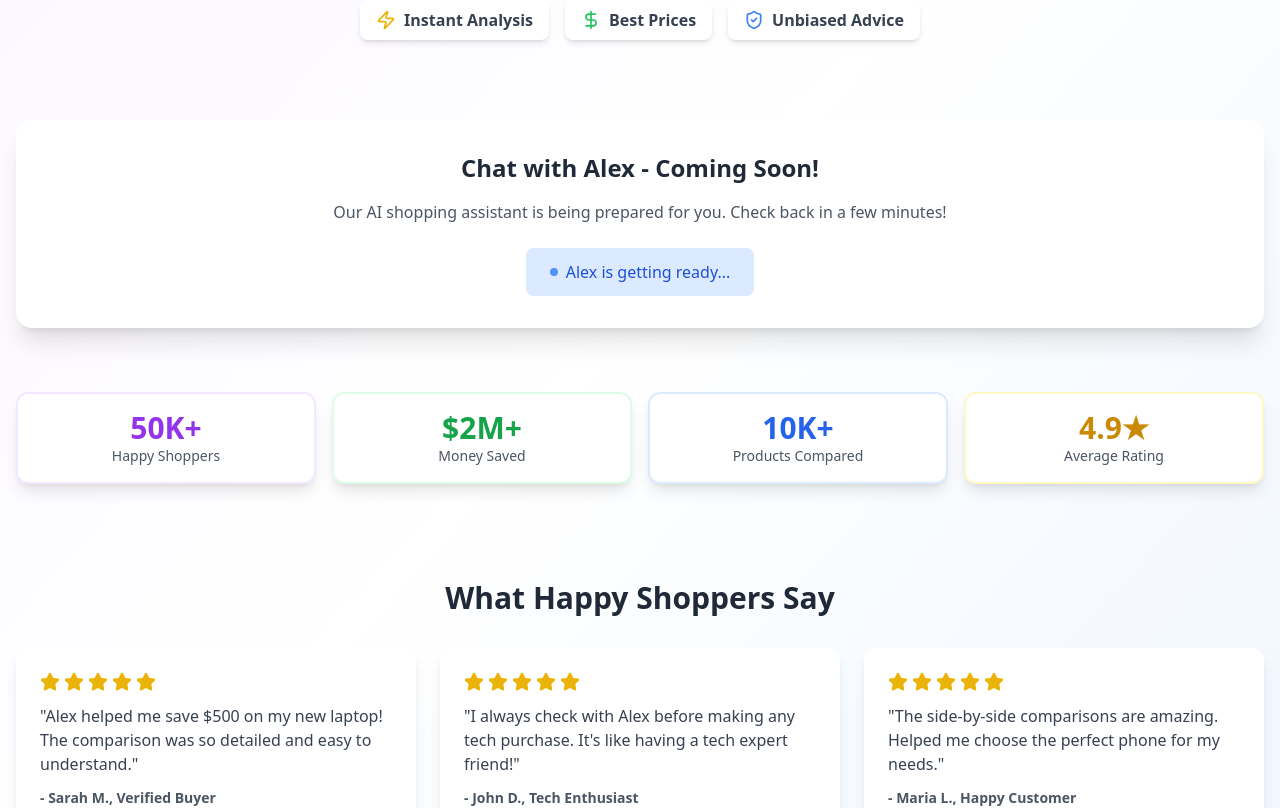
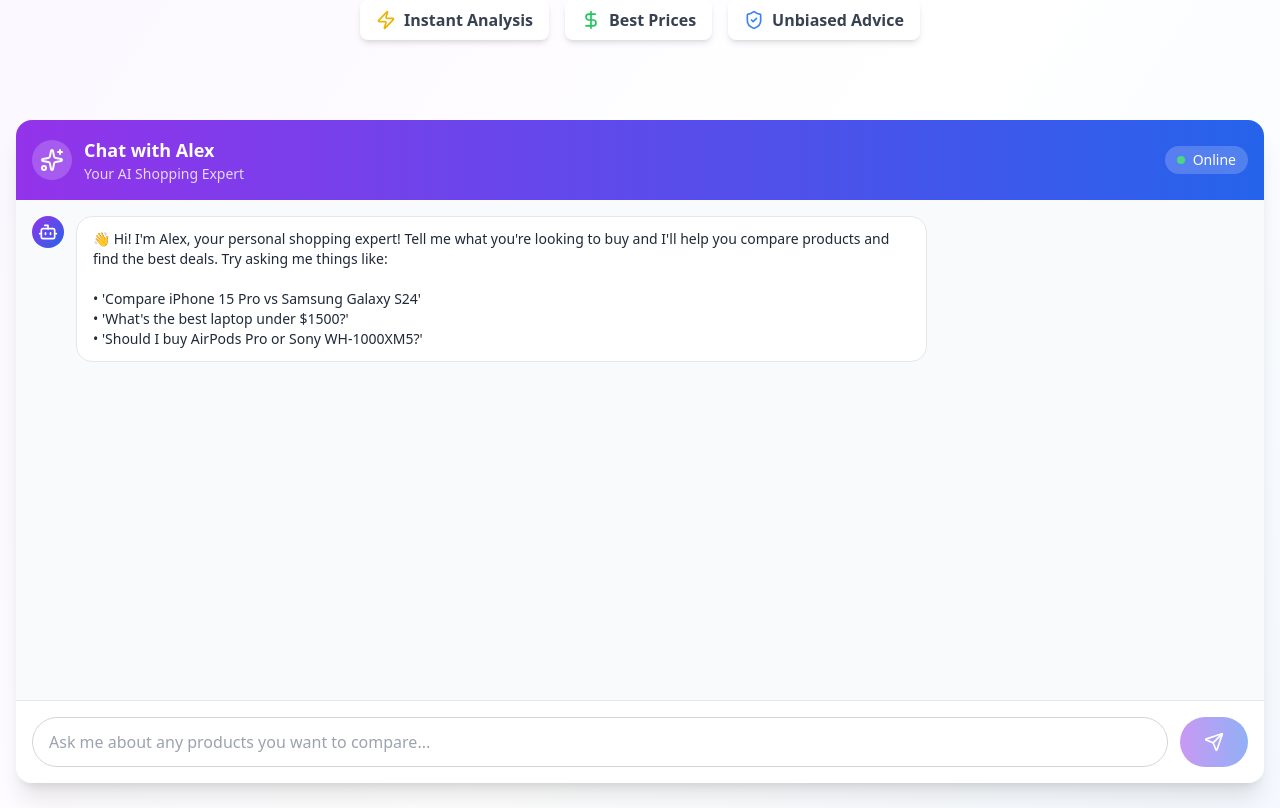
Before and after one commit to maltraiki/compareai, a Next.js app: page / in a window 1280 px wide. Shown: the part 420-1228 px from the top of the page. Built offline with nearby package versions, Linux system fonts and the light colour scheme.

Commit message:
Add working chat interface with Alex AI assistant
- Create simplified ChatInterface component without translations
- Add chat UI with purple/blue gradient design
- Connect to /api/chat endpoint
- Add loading states and error handling
- Enable real-time messaging with Alex persona

```diff
--- a/app/page.tsx
+++ b/app/page.tsx
@@ -1,6 +1,7 @@
 import Link from 'next/link';
 import { Star, ShieldCheck, Zap, Trophy, DollarSign } from 'lucide-react';
 import { Metadata } from 'next';
+import { ChatInterface } from '@/components/ChatInterface';
 
 export const metadata: Metadata = {
   title: 'CompareAI - Your Personal Shopping Expert | Save Money on Every Purchase',
@@ -77,18 +78,9 @@ export default function Home() {
           </div>
         </div>
 
-        {/* Temporary Chat Interface - Coming Soon */}
+        {/* Chat Interface */}
         <div className="mb-16">
-          <div className="bg-white rounded-2xl shadow-xl p-8 text-center">
-            <h2 className="text-2xl font-bold mb-4">Chat with Alex - Coming Soon!</h2>
-            <p className="text-gray-600 mb-6">
-              Our AI shopping assistant is being prepared for you. Check back in a few minutes!
-            </p>
-            <div className="inline-flex items-center gap-2 bg-blue-100 text-blue-700 px-6 py-3 rounded-lg">
-              <div className="w-2 h-2 bg-blue-500 rounded-full animate-pulse"></div>
-              <span className="font-medium">Alex is getting ready...</span>
-            </div>
-          </div>
+          <ChatInterface />
         </div>
 
         {/* Trust Badges */}
--- a/components/ChatInterface.tsx
+++ b/components/ChatInterface.tsx
@@ -1,88 +1,27 @@
 'use client';
 
 import { useState, useRef, useEffect } from 'react';
-import { useTranslations, useLocale } from 'next-intl';
-import { Send, Loader2, Sparkles, ShoppingBag, Zap, TrendingUp } from 'lucide-react';
-import { cn } from '@/lib/utils';
-import { SimpleProductCard } from './SimpleProductCard';
+import { Send, Loader2, User, Bot, Sparkles } from 'lucide-react';
 
 interface Message {
   id: string;
   role: 'user' | 'assistant';
   content: string;
   timestamp: Date;
-  products?: Array<{
-    name: string;
-    price: number;
-    image: string;
-    rating?: number;
-    winner?: boolean;
-  }>;
-}
-
-// Helper function to detect and parse comparisons
-function detectComparison(userMessage: string) {
-  // Check if this is a comparison request
-  const comparisonKeywords = ['vs', 'versus', 'compare', 'or', 'better'];
-  const hasComparison = comparisonKeywords.some(keyword =>
-    userMessage.toLowerCase().includes(keyword)
-  );
-
-  if (!hasComparison) return null;
-
-  // Simple product data mapping
-  const productMap: { [key: string]: any } = {
-    'iphone 15': { name: 'iPhone 15 Pro', price: 999, image: '📱', rating: 4.8 },
-    'samsung s24': { name: 'Samsung S24 Ultra', price: 1199, image: '📱', rating: 4.7 },
-    'macbook air': { name: 'MacBook Air M3', price: 1099, image: '💻', rating: 4.9, winner: true },
-    'macbook pro': { name: 'MacBook Pro', price: 1599, image: '💻', rating: 4.8 },
-    'dell xps': { name: 'Dell XPS 13', price: 999, image: '💻', rating: 4.5 },
-    'ipad air': { name: 'iPad Air', price: 599, image: '📱', rating: 4.6 },
-    'ipad pro': { name: 'iPad Pro', price: 999, image: '📱', rating: 4.7 },
-  };
-
-  // Try to find products in the message
-  const foundProducts: any[] = [];
-  const lowerMessage = userMessage.toLowerCase();
-
-  Object.keys(productMap).forEach(key => {
-    if (lowerMessage.includes(key)) {
-      foundProducts.push(productMap[key]);
-    }
-  });
-
-  // Return products if we found 2 or more
-  if (foundProducts.length >= 2) {
-    // Mark the first product as winner if it has higher rating
-    if (foundProducts[0].rating > foundProducts[1].rating) {
-      foundProducts[0].winner = true;
-    } else if (foundProducts[1].rating > foundProducts[0].rating) {
-      foundProducts[1].winner = true;
-    }
-    return foundProducts.slice(0, 2);
-  }
-
-  return null;
 }
 
 export function ChatInterface() {
-  const t = useTranslations();
-  const locale = useLocale();
-  const isRTL = locale === 'ar';
-
   const [messages, setMessages] = useState<Message[]>([
     {
       id: '1',
       role: 'assistant',
-      content: t('chat.greeting'),
+      content: "👋 Hi! I'm Alex, your personal shopping expert! Tell me what you're looking to buy and I'll help you compare products and find the best deals. Try asking me things like:\n\n• 'Compare iPhone 15 Pro vs Samsung Galaxy S24'\n• 'What's the best laptop under $1500?'\n• 'Should I buy AirPods Pro or Sony WH-1000XM5?'",
       timestamp: new Date(),
     },
   ]);
   const [input, setInput] = useState('');
-  const [loading, setLoading] = useState(false);
-  const [isTyping, setIsTyping] = useState(false);
+  const [isLoading, setIsLoading] = useState(false);
   const messagesEndRef = useRef<HTMLDivElement>(null);
-  const inputRef = useRef<HTMLInputElement>(null);
 
   const scrollToBottom = () => {
     messagesEndRef.current?.scrollIntoView({ behavior: 'smooth' });
@@ -92,8 +31,9 @@ export function ChatInterface() {
     scrollToBottom();
   }, [messages]);
 
-  const sendMessage = async () => {
-    if (!input.trim() || loading) return;
+  const handleSubmit = async (e: React.FormEvent) => {
+    e.preventDefault();
+    if (!input.trim() || isLoading) return;
 
     const userMessage: Message = {
       id: Date.now().toString(),
@@ -102,289 +42,148 @@ export function ChatInterface() {
       timestamp: new Date(),
     };
 
-    setMessages((prev) => [...prev, userMessage]);
+    setMessages(prev => [...prev, userMessage]);
     setInput('');
-    setLoading(true);
-    setIsTyping(true);
+    setIsLoading(true);
 
     try {
       const response = await fetch('/api/chat', {
         method: 'POST',
         headers: { 'Content-Type': 'application/json' },
-        body: JSON.stringify({
-          message: userMessage.content,
-          conversationHistory: messages.slice(-10).map((m) => ({
-            role: m.role,
-            content: m.content,
-          })),
-        }),
+        body: JSON.stringify({ message: input.trim() }),
       });
 
-      if (!response.ok) {
-        throw new Error('Failed to get response');
-      }
+      if (!response.ok) throw new Error('Failed to get response');
 
       const data = await response.json();
-
-      setIsTyping(false);
-
-      // Check if this is a comparison and extract product data
-      const products = detectComparison(userMessage.content);
 
       const assistantMessage: Message = {
         id: (Date.now() + 1).toString(),
         role: 'assistant',
-        content: data.response,
+        content: data.message,
         timestamp: new Date(),
-        products: products || undefined,
       };
 
-      setMessages((prev) => [...prev, assistantMessage]);
+      setMessages(prev => [...prev, assistantMessage]);
 
-      // Auto-save comparison to database for SEO landing pages
-      if (products && products.length >= 2) {
-        try {
-          const response = await fetch('/api/comparisons', {
-            method: 'POST',
-            headers: { 'Content-Type': 'application/json' },
-            body: JSON.stringify({
-              product1Name: products[0].name,
-              product2Name: products[1].name,
-              product1Data: {
-                price: products[0].price,
-                image: products[0].image,
-                rating: products[0].rating,
-                winner: products[0].winner,
-              },
-              product2Data: {
-                price: products[1].price,
-                image: products[1].image,
-                rating: products[1].rating,
-                winner: products[1].winner,
-              },
-            }),
-          });
-
-          const comparisonData = await response.json();
-          console.log('Comparison saved:', comparisonData.slug);
-        } catch (error) {
-          console.error('Failed to save comparison:', error);
-        }
+      // Check if we should create a comparison page
+      if (data.comparisonUrl) {
+        setTimeout(() => {
+          setMessages(prev => [...prev, {
+            id: (Date.now() + 2).toString(),
+            role: 'assistant',
+            content: `📊 I've created a detailed comparison page for you: [View Comparison](${data.comparisonUrl})`,
+            timestamp: new Date(),
+          }]);
+        }, 500);
       }
     } catch (error) {
       console.error('Chat error:', error);
-      setIsTyping(false);
-      setMessages((prev) => [
-        ...prev,
-        {
-          id: (Date.now() + 1).toString(),
-          role: 'assistant',
-          content: 'Sorry, I had a connection issue. Please try again!',
-          timestamp: new Date(),
-        },
-      ]);
+      setMessages(prev => [...prev, {
+        id: (Date.now() + 1).toString(),
+        role: 'assistant',
+        content: "I apologize, but I'm having trouble connecting right now. Please try again in a moment.",
+        timestamp: new Date(),
+      }]);
     } finally {
-      setLoading(false);
-      inputRef.current?.focus();
+      setIsLoading(false);
     }
   };
 
-  const handleKeyPress = (e: React.KeyboardEvent) => {
-    if (e.key === 'Enter' && !e.shiftKey) {
-      e.preventDefault();
-      sendMessage();
-    }
-  };
-
-  const suggestedQueries = [
-    t('suggestions.query1'),
-    t('suggestions.query2'),
-    t('suggestions.query3'),
-    t('suggestions.query4')
-  ];
-
   return (
-    <div className="flex flex-col h-[700px] max-w-4xl mx-auto bg-white rounded-2xl shadow-2xl overflow-hidden">
+    <div className="bg-white rounded-2xl shadow-xl overflow-hidden">
       {/* Chat Header */}
       <div className="bg-gradient-to-r from-purple-600 to-blue-600 p-4">
-        <div className="flex items-center gap-4">
-          <div className="relative">
-            <div className="w-16 h-16 rounded-full bg-white p-1">
-              <div className="w-full h-full rounded-full bg-gradient-to-br from-purple-400 to-blue-400 flex items-center justify-center">
-                <span className="text-2xl">🤖</span>
-              </div>
-            </div>
-            <div className="absolute bottom-0 right-0 w-5 h-5 bg-green-500 rounded-full border-2 border-white flex items-center justify-center">
-              <div className="w-2 h-2 bg-white rounded-full animate-pulse"></div>
-            </div>
+        <div className="flex items-center gap-3">
+          <div className="w-10 h-10 bg-white/20 backdrop-blur rounded-full flex items-center justify-center">
+            <Sparkles className="w-6 h-6 text-white" />
           </div>
-          <div className="flex-1">
-            <h3 className="text-white font-bold text-lg flex items-center gap-2">
-              {t('chat.expertTitle')}
-              <Sparkles className="w-5 h-5 text-yellow-300" />
-            </h3>
-            <p className="text-purple-100 text-sm">
-              {t('chat.helpedShoppers')}
-            </p>
+          <div>
+            <h3 className="text-white font-bold text-lg">Chat with Alex</h3>
+            <p className="text-white/80 text-sm">Your AI Shopping Expert</p>
           </div>
-          <div className="flex gap-2">
-            <div className="bg-white/20 backdrop-blur px-3 py-1 rounded-full">
-              <span className="text-white text-sm font-medium">⚡ {t('chat.fastResponse')}</span>
-            </div>
+          <div className="ml-auto flex items-center gap-2 bg-white/20 backdrop-blur px-3 py-1 rounded-full">
+            <div className="w-2 h-2 bg-green-400 rounded-full animate-pulse"></div>
+            <span className="text-white text-sm font-medium">Online</span>
           </div>
         </div>
       </div>
 
-      {/* Messages Area */}
-      <div className="flex-1 overflow-y-auto p-4 bg-gradient-to-b from-gray-50 to-white">
+      {/* Messages Container */}
+      <div className="h-[500px] overflow-y-auto p-4 space-y-4 bg-gray-50">
         {messages.map((message) => (
-          <div key={message.id}>
+          <div
+            key={message.id}
+            className={`flex gap-3 ${
+              message.role === 'user' ? 'flex-row-reverse' : ''
+            }`}
+          >
             <div
-              className={cn(
-                'flex gap-3 mb-4 animate-fadeIn',
-                message.role === 'user' ? 'justify-end' : 'justify-start'
-              )}
+              className={`w-8 h-8 rounded-full flex items-center justify-center flex-shrink-0 ${
+                message.role === 'user'
+                  ? 'bg-purple-600'
+                  : 'bg-gradient-to-br from-purple-600 to-blue-600'
+              }`}
             >
-              {message.role === 'assistant' && (
-                <div className="flex-shrink-0">
-                  <div className="w-10 h-10 rounded-full bg-gradient-to-br from-purple-500 to-blue-500 flex items-center justify-center shadow-lg">
-                    <span className="text-lg">🤖</span>
-                  </div>
-                </div>
-              )}
-
-              <div
-                className={cn(
-                  'max-w-[75%] rounded-2xl px-4 py-3 shadow-md',
-                  message.role === 'user'
-                    ? 'bg-gradient-to-r from-blue-600 to-purple-600 text-white'
-                    : 'bg-white border border-gray-200 text-gray-800'
-                )}
-              >
-                <p className="text-sm leading-relaxed whitespace-pre-wrap">
-                  {message.content}
-                </p>
-                <span className={cn(
-                  "text-xs mt-1 block",
-                  message.role === 'user' ? 'text-purple-100' : 'text-gray-400'
-                )}>
-                  {new Date(message.timestamp).toLocaleTimeString([], {
-                    hour: '2-digit',
-                    minute: '2-digit'
-                  })}
-                </span>
-              </div>
-
-              {message.role === 'user' && (
-                <div className="flex-shrink-0">
-                  <div className="w-10 h-10 rounded-full bg-gradient-to-br from-green-500 to-teal-500 flex items-center justify-center shadow-lg">
-                    <span className="text-white font-bold text-xs">{t('chat.you')}</span>
-                  </div>
-                </div>
+              {message.role === 'user' ? (
+                <User className="w-5 h-5 text-white" />
+              ) : (
+                <Bot className="w-5 h-5 text-white" />
               )}
             </div>
-
-            {/* Show Simple Product Cards if available */}
-            {message.products && message.products.length > 0 && (
-              <SimpleProductCard products={message.products} />
-            )}
+            <div
+              className={`max-w-[70%] rounded-2xl px-4 py-3 ${
+                message.role === 'user'
+                  ? 'bg-purple-600 text-white'
+                  : 'bg-white border border-gray-200'
+              }`}
+            >
+              <p className="whitespace-pre-wrap text-sm">
+                {message.content}
+              </p>
+            </div>
           </div>
         ))}
-
-        {isTyping && (
-          <div className="flex gap-3 justify-start mb-4">
-            <div className="flex-shrink-0">
-              <div className="w-10 h-10 rounded-full bg-gradient-to-br from-purple-500 to-blue-500 flex items-center justify-center shadow-lg">
-                <span className="text-lg">🤖</span>
-              </div>
+        {isLoading && (
+          <div className="flex gap-3">
+            <div className="w-8 h-8 rounded-full bg-gradient-to-br from-purple-600 to-blue-600 flex items-center justify-center">
+              <Bot className="w-5 h-5 text-white" />
             </div>
-            <div className="bg-white border border-gray-200 rounded-2xl px-4 py-3 shadow-md">
-              <div className="flex items-center gap-1">
-                <div className="w-2 h-2 bg-purple-600 rounded-full animate-bounce" style={{ animationDelay: '0ms' }}></div>
-                <div className="w-2 h-2 bg-purple-600 rounded-full animate-bounce" style={{ animationDelay: '150ms' }}></div>
-                <div className="w-2 h-2 bg-purple-600 rounded-full animate-bounce" style={{ animationDelay: '300ms' }}></div>
+            <div className="bg-white border border-gray-200 rounded-2xl px-4 py-3">
+              <div className="flex items-center gap-2">
+                <Loader2 className="w-4 h-4 animate-spin text-purple-600" />
+                <span className="text-sm text-gray-600">Alex is thinking...</span>
               </div>
             </div>
           </div>
         )}
-
         <div ref={messagesEndRef} />
       </div>
 
-      {/* Suggested Queries */}
-      {messages.length === 1 && (
-        <div className="px-4 pb-2 bg-white">
-          <p className="text-sm font-semibold text-gray-700 mb-2 flex items-center gap-2">
-            <TrendingUp className="w-4 h-4 text-purple-600" />
-            {t('chat.popularComparisons')}
-          </p>
-          <div className="flex flex-wrap gap-2">
-            {suggestedQueries.map((query) => (
-              <button
-                key={query}
-                onClick={() => setInput(query.replace(/^[^\s]+ /, ''))}
-                className="text-sm px-4 py-2 bg-gradient-to-r from-purple-50 to-blue-50 hover:from-purple-100 hover:to-blue-100 rounded-full transition-all transform hover:scale-105 font-medium text-gray-700 border border-purple-200"
-              >
-                {query}
-              </button>
-            ))}
-          </div>
-        </div>
-      )}
-
-      {/* Input Area */}
-      <div className="border-t bg-gradient-to-r from-gray-50 to-white p-4">
+      {/* Input Form */}
+      <form onSubmit={handleSubmit} className="p-4 bg-white border-t">
         <div className="flex gap-3">
           <input
-            ref={inputRef}
             type="text"
             value={input}
             onChange={(e) => setInput(e.target.value)}
-            onKeyPress={handleKeyPress}
-            placeholder={t('chat.placeholder')}
-            className="flex-1 px-4 py-3 border-2 border-purple-200 rounded-full focus:outline-none focus:border-purple-500 focus:ring-2 focus:ring-purple-200 transition-all text-gray-800 placeholder-gray-500 bg-white"
-            disabled={loading}
+            placeholder="Ask me about any products you want to compare..."
+            className="flex-1 px-4 py-3 border border-gray-300 rounded-full focus:outline-none focus:border-purple-600 focus:ring-2 focus:ring-purple-600/20"
+            disabled={isLoading}
           />
           <button
-            onClick={sendMessage}
-            disabled={loading || !input.trim()}
-            className={cn(
-              'px-6 py-3 rounded-full transition-all flex items-center gap-2 font-semibold shadow-lg transform hover:scale-105',
-              loading || !input.trim()
-                ? 'bg-gray-300 text-gray-500 cursor-not-allowed'
-                : 'bg-gradient-to-r from-purple-600 to-blue-600 text-white hover:from-purple-700 hover:to-blue-700'
-            )}
+            type="submit"
+            disabled={!input.trim() || isLoading}
+            className="px-6 py-3 bg-gradient-to-r from-purple-600 to-blue-600 text-white rounded-full hover:shadow-lg transition-all disabled:opacity-50 disabled:cursor-not-allowed"
           >
-            {loading ? (
-              <>
-                <Loader2 className="h-5 w-5 animate-spin" />
-                {t('chat.thinking')}
-              </>
+            {isLoading ? (
+              <Loader2 className="w-5 h-5 animate-spin" />
             ) : (
-              <>
-                <Send className="h-5 w-5" />
-                {t('chat.send')}
-              </>
+              <Send className="w-5 h-5" />
             )}
           </button>
         </div>
-
-        <div className="mt-3 flex items-center justify-between">
-          <div className="flex items-center gap-4 text-xs text-gray-600">
-            <span className="flex items-center gap-1">
-              <Zap className="w-3 h-3 text-yellow-500" />
-              {t('chat.instantAI')}
-            </span>
-            <span className="flex items-center gap-1">
-              <ShoppingBag className="w-3 h-3 text-green-500" />
-              {t('chat.priceFinder')}
-            </span>
-          </div>
-          <span className="text-xs text-gray-500">
-            {t('chat.poweredBy')}
-          </span>
-        </div>
-      </div>
+      </form>
     </div>
   );
 }
```
